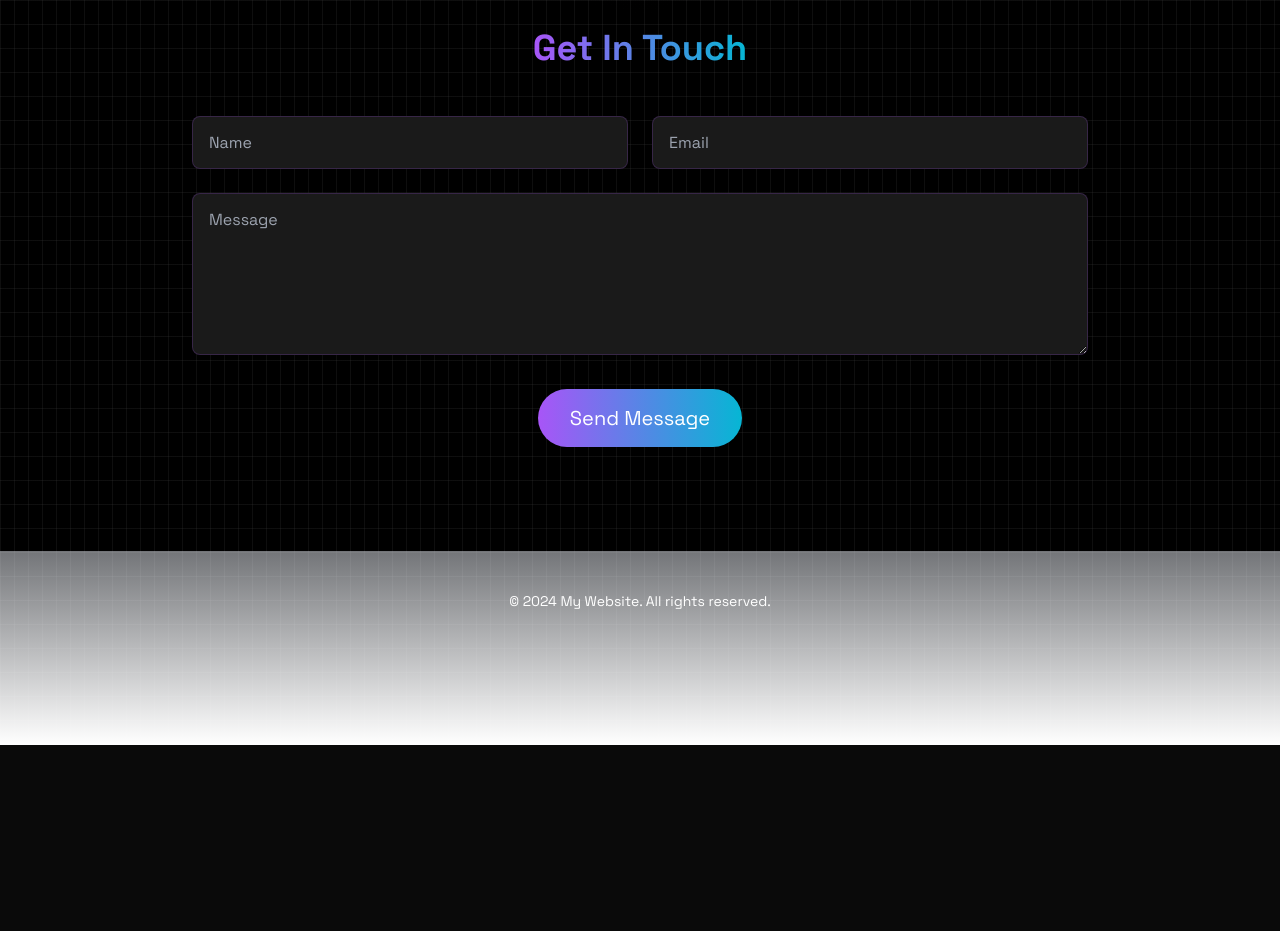
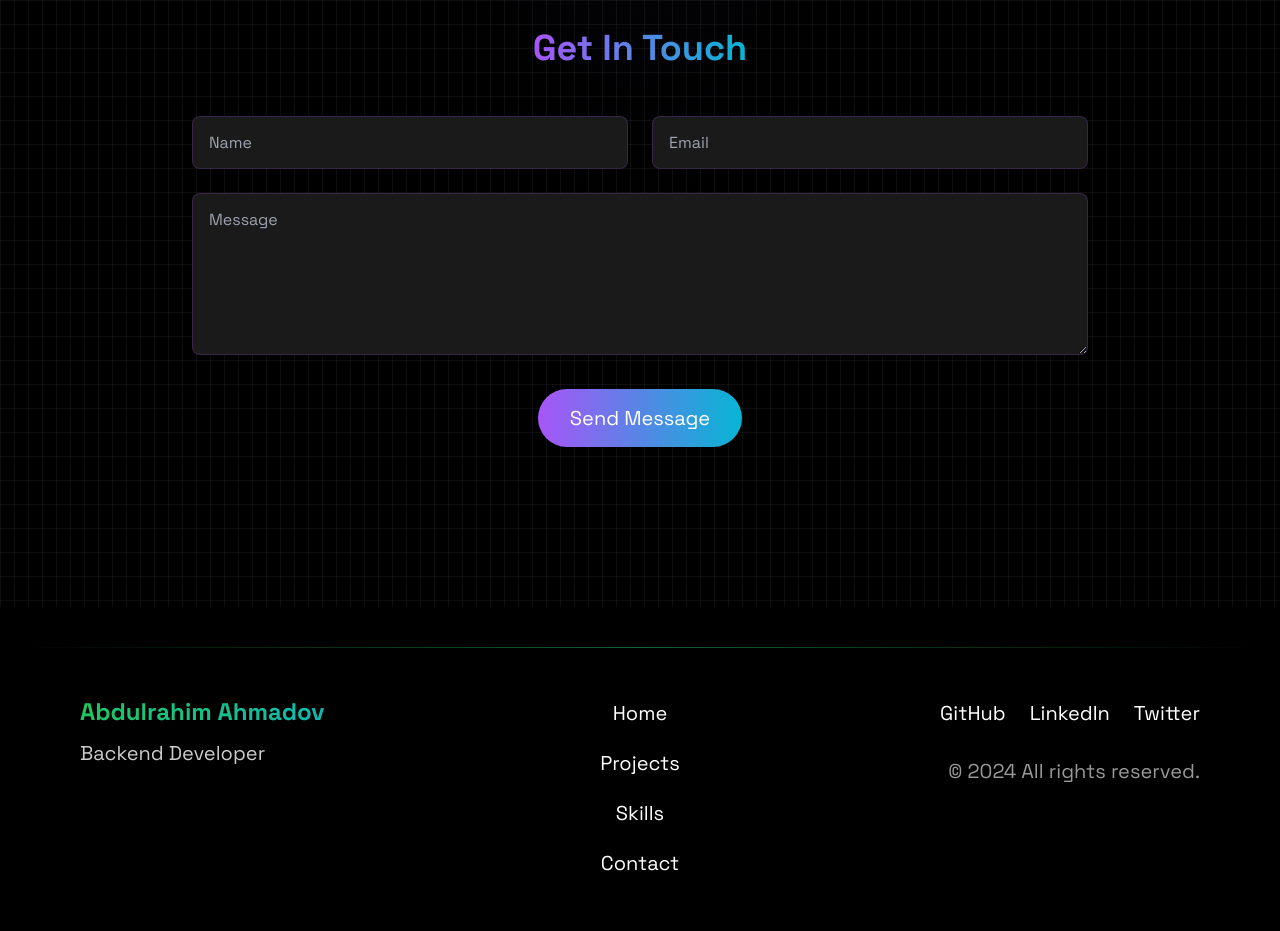
Before and after one commit to ebdurrehm/ahmadov.tech, an Astro site: page / in a window 1280 px wide. Shown: the part 1752-2683 px from the top of the page. Before the commit the page ends 2497 px from the top, so only its background shows below. Built offline with nearby package versions, Linux system fonts and the light colour scheme; Astro itself is replaced by a stand-in of ours.

Commit message:
Revamp footer layout with social links, navigation, and updated styling

```diff
--- a/src/components/Footer.astro
+++ b/src/components/Footer.astro
@@ -1,17 +1,79 @@
 ---
-const today = new Date();
+const currentYear = new Date().getFullYear();
+const socialLinks = [
+    { name: 'GitHub', url: 'https://github.com/yourusername' },
+    { name: 'LinkedIn', url: 'https://linkedin.com/in/yourusername' },
+    { name: 'Twitter', url: 'https://twitter.com/yourusername' }
+];
 import Header from './Header.jsx';
 ---
 
-<footer class="bg-gray-900 py-4 mt-6">
-  <div class="max-w-7xl mx-auto px-4 text-center text-white text-sm">
-    <p>&copy; {new Date().getFullYear()} My Website. All rights reserved.</p>
-  </div>
+<footer class="relative mt-20">
+    <!-- Gradient Border -->
+    <div class="h-px bg-gradient-to-r from-transparent via-green-500 to-transparent opacity-50"></div>
+
+    <!-- Main Footer -->
+    <div class="bg-[#000000] relative">
+        <div class="max-w-6xl mx-auto px-4 py-12">
+            <div class="grid grid-cols-1 md:grid-cols-3 gap-12">
+                <!-- Brand -->
+                <div class="text-center md:text-left">
+                    <h3 class="text-2xl font-bold bg-clip-text text-transparent bg-gradient-to-r from-green-500 to-cyan-500">
+                        Abdulrahim Ahmadov
+                    </h3>
+                    <p class="text-white/80 mt-2">Backend Developer</p>
+                </div>
+
+                <!-- Navigation -->
+                <nav class="text-center">
+                    <ul class="space-y-4">
+                        <li>
+                            <a href="#" class="text-white hover:text-green-400 transition-all duration-300">
+                                Home
+                            </a>
+                        </li>
+                        <li>
+                            <a href="#projects" class="text-white hover:text-green-400 transition-all duration-300">
+                                Projects
+                            </a>
+                        </li>
+                        <li>
+                            <a href="#skills" class="text-white hover:text-green-400 transition-all duration-300">
+                                Skills
+                            </a>
+                        </li>
+                        <li>
+                            <a href="#contact" class="text-white hover:text-green-400 transition-all duration-300">
+                                Contact
+                            </a>
+                        </li>
+                    </ul>
+                </nav>
+
+                <!-- Social Links -->
+                <div class="text-center md:text-right">
+                    <div class="flex justify-center md:justify-end space-x-6">
+                        {socialLinks.map(link => (
+                            <a href={link.url}
+                               target="_blank"
+                               rel="noopener noreferrer"
+                               class="text-white hover:text-green-400 transition-all duration-300">
+                                {link.name}
+                            </a>
+                        ))}
+                    </div>
+                    <p class="text-white/60 mt-6">
+                        © {currentYear} All rights reserved.
+                    </p>
+                </div>
+            </div>
+        </div>
+    </div>
 </footer>
 <style>
 	footer {
 		padding: 2em 1em 6em 1em;
-		background: linear-gradient(var(--gray-gradient)) no-repeat;
+		background: #000000 no-repeat;
 		color: rgb(var(--gray));
 		text-align: center;
 	}
```
